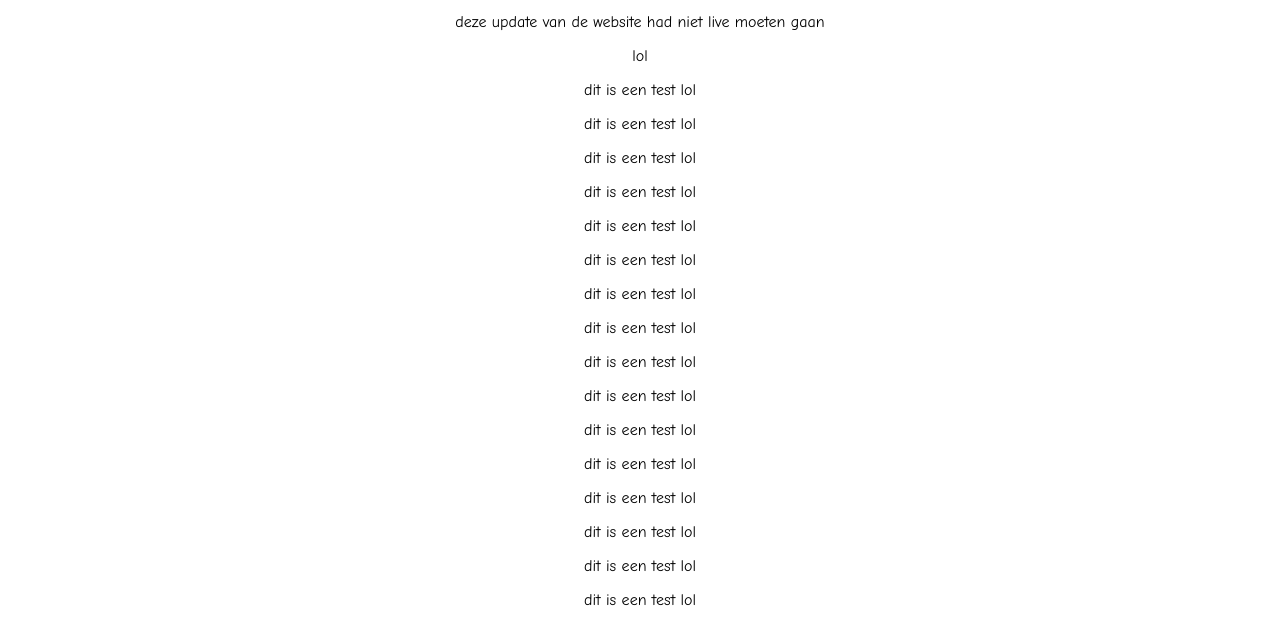
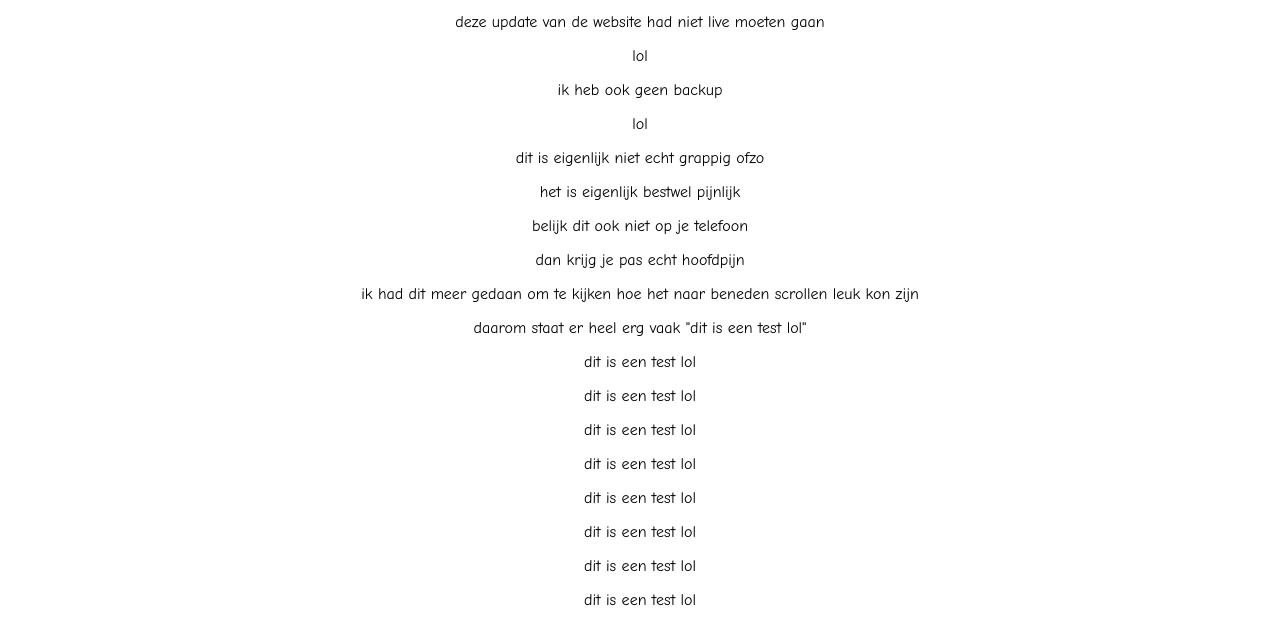
Before and after one commit to xxxteuntacion/teungerrits, a plain HTML site: page index.html in a window 1280 px wide. Shown: the part 879-1504 px from the top of the page. Drawn offline with Linux system fonts and the light colour scheme.

Commit message:
Update index.html

```diff
--- a/index.html
+++ b/index.html
@@ -55,14 +55,14 @@
 		<p> fuck </p>
 		<p> deze update van de website had niet live moeten gaan </p>
 		<p> lol </p>
-		<p> dit is een test lol</p>
-		<p> dit is een test lol</p>
-		<p> dit is een test lol</p>
-		<p> dit is een test lol</p>
-		<p> dit is een test lol</p>
-		<p> dit is een test lol</p>
-		<p> dit is een test lol</p>
-		<p> dit is een test lol</p>
+		<p> ik heb ook geen backup </p>
+		<p> lol</p>
+		<p> dit is eigenlijk niet echt grappig ofzo</p>
+		<p> het is eigenlijk bestwel pijnlijk</p>
+		<p> belijk dit ook niet op je telefoon</p>
+		<p> dan krijg je pas echt hoofdpijn</p>
+		<p> ik had dit meer gedaan om te kijken hoe het naar beneden scrollen leuk kon zijn</p>
+		<p> daarom staat er heel erg vaak "dit is een test lol"</p>
 		<p> dit is een test lol</p>
 		<p> dit is een test lol</p>
 		<p> dit is een test lol</p>
```
